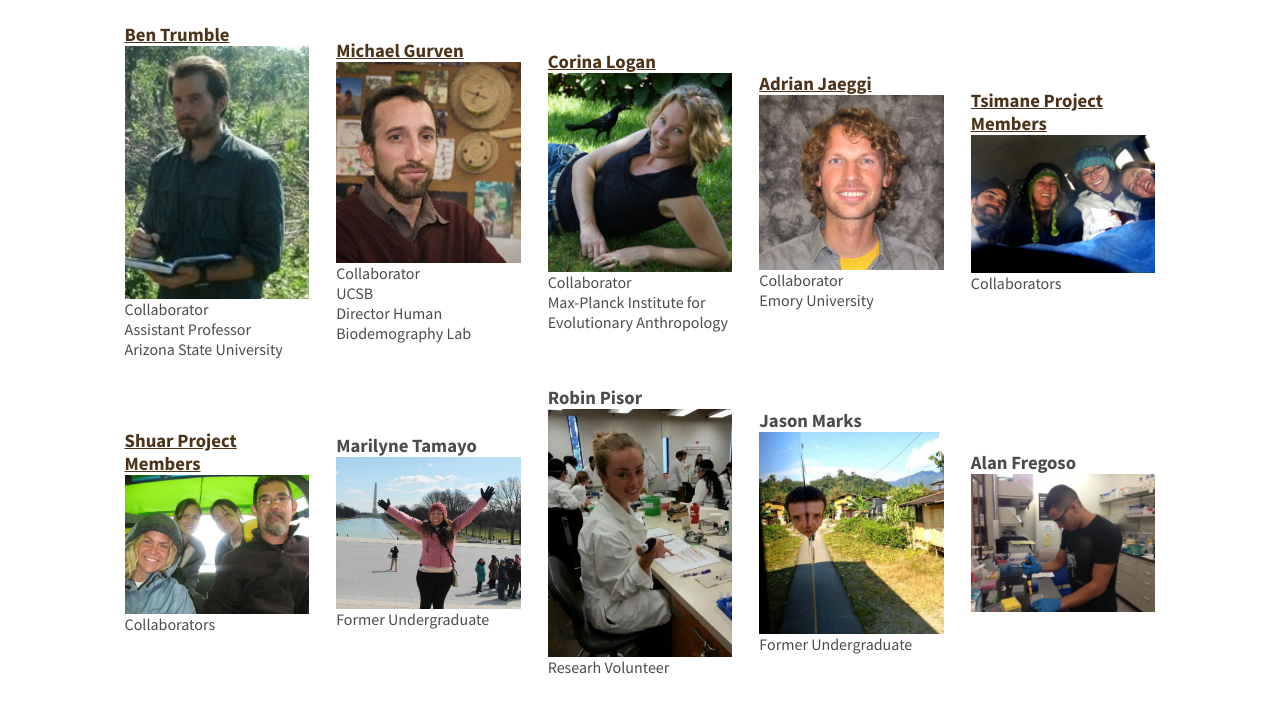
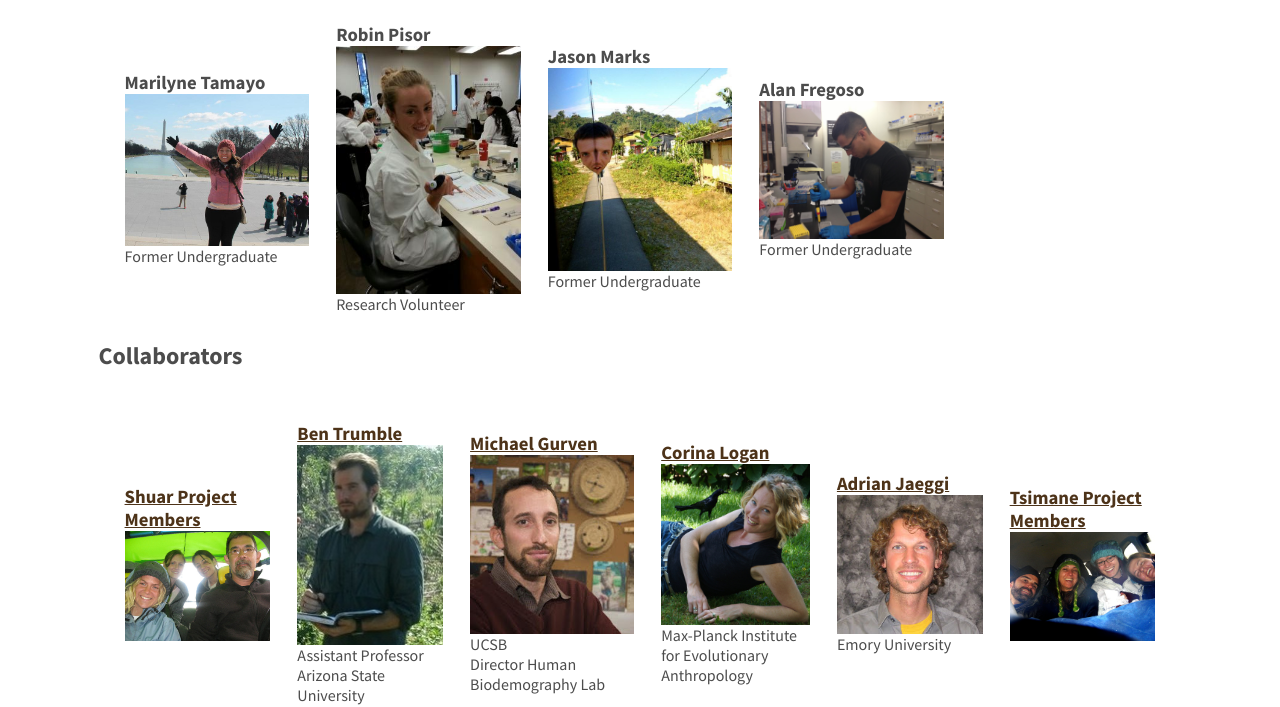
Before and after one commit to adblackwell/adblackwell.github.io, a plain HTML site: page index.html in a window 1280 px wide. Shown: the part 2134-2841 px from the top of the page. Drawn offline with Linux system fonts and the light colour scheme.

Commit message:
Minor fixes

```diff
--- a/index.html
+++ b/index.html
@@ -75,28 +75,32 @@
 		</td>
 		<td><img src="images/pic01.jpg" alt="" width=90%/></td>
 		</tr>
-
+		</table>
 		<table width=100% cellspacing=25><tr>
-			<td><div><a href="https://isearch.asu.edu/profile/3343741"><h3>Angela Garcia</h3><img src="images/garcia.jpg" alt="" class="image image-full"/></a></div>Former Grad Student<br>Postdoctoral Fellow<br>ASU Center for Evolution and Medicine</td>
-			<td><div><a href="http://www.anth.ucsb.edu/people/carmen-hov%C3%A9"> <h3>Carmen Hove</h3><img src="images/hove.jpg" alt="" class="image image-full"/></a></div>Graduate Student<br>UC Santa Barbara</td>
-			<td><div><a href="http://www.amyandersonskeletonreader.com"> <h3>Amy Anderson</h3><img src="images/anderson.jpg" alt="" class="image image-full"/></a></div>Graduate Student<br>UC Santa Barbara</td>
-			<td><h3>Nikka Ryan Keivanfar</h3><div class="box"><a href="https://twitter.com/NikkaRyanK" class="image image-full"><img src="images/keivanfar.jpg" alt="" /></a></div>Former Undergraduate<br>10X Genomics</td>
-			<td><h3>Sarah Bay</h3><div class="box"><a href="" class="image image-full"><img src="images/bay.jpg" alt="" /></a></div>Former Undergraduate<br>Imlak'esh Organics</td>
+			<td width=15%><div><a href="https://isearch.asu.edu/profile/3343741"><h3>Angela Garcia</h3><img src="images/garcia.jpg" alt="" class="image image-full"/></a></div>Former Grad Student<br>Postdoctoral Fellow<br>ASU Center for Evolution and Medicine</td>
+			<td width=15%><div><a href="http://www.anth.ucsb.edu/people/carmen-hov%C3%A9"> <h3>Carmen Hove</h3><img src="images/hove.jpg" alt="" class="image image-full"/></a></div>Graduate Student<br>UC Santa Barbara</td>
+			<td width=15%><div><a href="http://www.amyandersonskeletonreader.com"> <h3>Amy Anderson</h3><img src="images/anderson.jpg" alt="" class="image image-full"/></a></div>Graduate Student<br>UC Santa Barbara</td>
+			<td width=15%><h3>Nikka Ryan Keivanfar</h3><div class="box"><a href="https://twitter.com/NikkaRyanK" class="image image-full"><img src="images/keivanfar.jpg" alt="" /></a></div>Former Undergraduate<br>10X Genomics</td>
+			<td width=15%><h3>Sarah Bay</h3><div class="box"><a href="" class="image image-full"><img src="images/bay.jpg" alt="" /></a></div>Former Undergraduate<br>Imlak'esh Organics</td>
 		</tr>
 		<tr>
-			<td width=20%><a href="https://trumblelab.org/"><h3>Ben Trumble</h3><div class="box"><img src="images/trumble.jpg" alt="" class="image image-full"/></a></div>Collaborator<br>Assistant Professor<br>Arizona State University</td>
-			<td width=20%><a href="http://www.anth.ucsb.edu/faculty/gurven/"><h3>Michael Gurven</h3><div class="box"><img src="images/gurven.jpg" alt="" class="image image-full"/></a></div>Collaborator<br>UCSB<br>Director Human<br>Biodemography Lab</td>
-			<td width=20%><a href="http://corinalogan.com/"><h3>Corina Logan</h3><div class="box"><img src="images/logan.jpg" alt="" class="image image-full" /></a></div>Collaborator<br>Max-Planck Institute for Evolutionary Anthropology</td>
-			<td width=20%><a href="http://www.adrianjaeggi.com/"><h3>Adrian Jaeggi</h3><div class="box"><img src="images/jaeggi.jpg" alt="" class="image image-full" /></a></div>Collaborator<br>Emory University</td>
-			<td width=20%><a href="http://www.unm.edu/~tsimane/team.html"><h3>Tsimane Project Members</h3><div class="box"><img src="images/team.jpg" alt="" class="image image-full" /></a></div>Collaborators</td>
+			<td><h3>Marilyne Tamayo</h3><div class="box"><img src="images/tamayo.jpg" alt="" class="image image-full"/></div>Former Undergraduate<br></td>
+			<td><h3>Robin Pisor</h3><div class="box"><a href="#" class="image image-full"><img src="images/rpisor.jpg" alt="" /></a></div>Research Volunteer</td>
+			<td><h3>Jason Marks</h3><div class="box"><a href="#" class="image image-full"><img src="images/marks.jpg" alt="" /></a></div>Former Undergraduate</td>
+			<td><h3>Alan Fregoso</h3><div class="box"><a href="#" class="image image-full"><img src="images/fregoso.jpg" alt="" /></a></div>Former Undergraduate</td>
 		</tr>
+		</table>
+
+		<h2>Collaborators</h2>
+		<table width=100% cellspacing=25><tr>
 		<tr>
+			<td width=10%><a href="http://www.bonesandbehavior.org/shuar/personnel.html"><h3>Shuar Project Members</h3><div class="box"><img src="images/shuarproject.jpg" alt="" class="image image-full" /></a></div></td>
+			<td width=10%><a href="https://trumblelab.org/"><h3>Ben Trumble</h3><div class="box"><img src="images/trumble.jpg" alt="" class="image image-full"/></a></div>Assistant Professor<br>Arizona State University</td>
+			<td width=10%><a href="http://www.anth.ucsb.edu/faculty/gurven/"><h3>Michael Gurven</h3><div class="box"><img src="images/gurven.jpg" alt="" class="image image-full"/></a></div>UCSB<br>Director Human<br>Biodemography Lab</td>
+			<td width=10%><a href="http://corinalogan.com/"><h3>Corina Logan</h3><div class="box"><img src="images/logan.jpg" alt="" class="image image-full" /></a></div>Max-Planck Institute for Evolutionary Anthropology</td>
+			<td width=10%><a href="http://www.adrianjaeggi.com/"><h3>Adrian Jaeggi</h3><div class="box"><img src="images/jaeggi.jpg" alt="" class="image image-full" /></a></div>Emory University</td>
+			<td width=10%><a href="http://www.unm.edu/~tsimane/team.html"><h3>Tsimane Project Members</h3><div class="box"><img src="images/team.jpg" alt="" class="image image-full" /></a></div></td>
 
-			<td width=20%><a href="http://www.bonesandbehavior.org/shuar/personnel.html"><h3>Shuar Project Members</h3><div class="box"><img src="images/shuarproject.jpg" alt="" class="image image-full" /></a></div>Collaborators</td>
-			<td><h3>Marilyne Tamayo</h3><div class="box"><img src="images/tamayo.jpg" alt="" class="image image-full"/></div>Former Undergraduate<br></td>
-			<td><h3>Robin Pisor</h3><div class="box"><a href="#" class="image image-full"><img src="images/rpisor.jpg" alt="" /></a></div>Researh Volunteer</td>
-			<td><h3>Jason Marks</h3><div class="box"><a href="#" class="image image-full"><img src="images/marks.jpg" alt="" /></a></div>Former Undergraduate</td>
-			<td><h3>Alan Fregoso</h3><div class="box"><a href="#" class="image image-full"><img src="images/fregoso.jpg" alt="" /></a></div></td>
 		</tr>
 		</table>
 	</div>
@@ -250,7 +254,7 @@
 		<br>
 		<br>
 		<div class="title"><h3>Human Ecoimmunology Lab at WSU</h3></div>
-		<p><img src="images/flow.png" alt="" class="image image-right" width=200/>The Human Ecoimmunology Lab focuses on analysis of immune function, endocrinology, and other biomarkers through flow cytometry, immunoassays, and RNA transcriptome analysis. The Human Ecological Immunology lab features an Accuri C6 flow cytometer for immunophenotyping, viability assays, and other experiments, and equipment for ELISAs and DNA or RNA extraction.</p>
+		<p>The Human Ecoimmunology Lab focuses on analysis of immune function, endocrinology, and other biomarkers through flow cytometry, immunoassays, and RNA transcriptome analysis. The Human Ecological Immunology lab features an Accuri C6 flow cytometer for immunophenotyping, viability assays, and other experiments, and equipment for ELISAs and DNA or RNA extraction.</p>
 		<br>
 		<div class="title"><h3>Human Biodemography Laboratory at UCSB</h3></div>
 		<p>The Human Biodemography Laboratory integrates evolutionary biology and demography to better understand the range of variation in human health, physiology, and the life course from infancy to old age.  This fully functional BSL-2 wet lab utilizes enzyme immunoassays to measure biomarkers of stress, immune function, nutritional status, infection, and reproductive hormones to explore the individual and population-level determinants of human health.</p>
```
